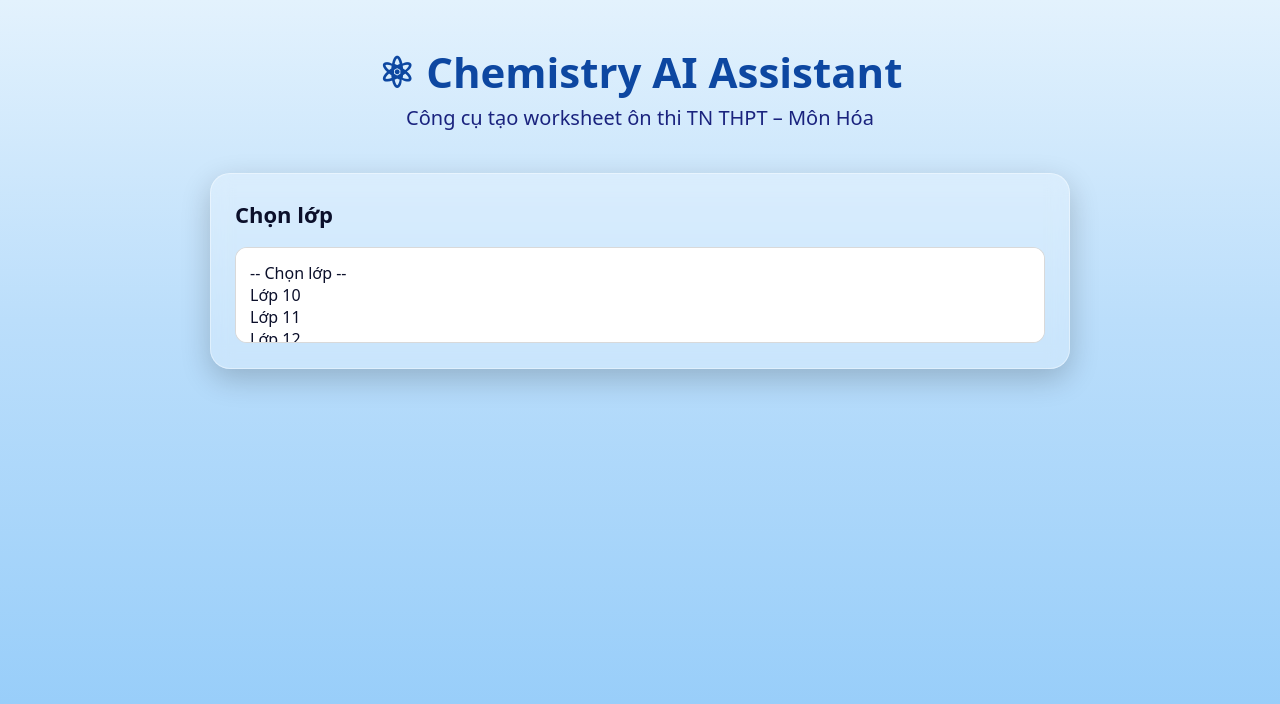
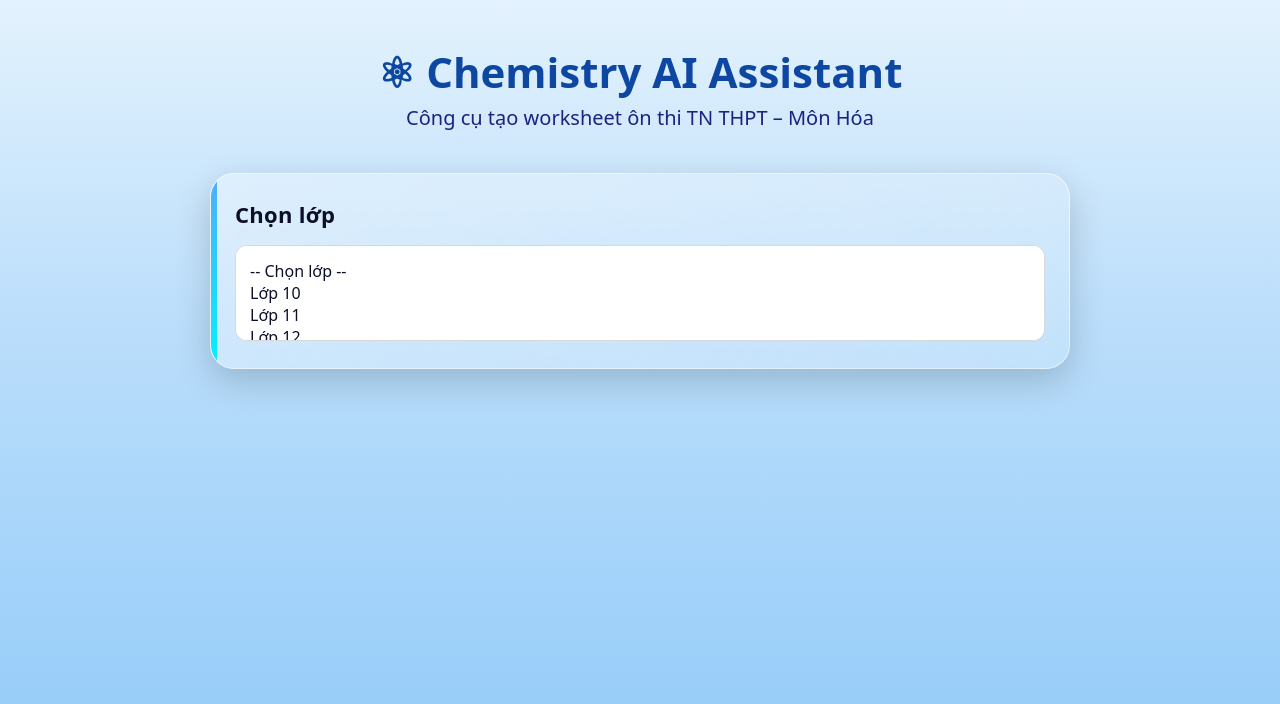
Before and after one commit to tancanhdo-commits/tro-ly-chemistry-diem9-10-12, a Next.js app: page / in a window 1280 px wide. Shown: the top 704 px of the page. Built offline with nearby package versions, Linux system fonts and the light colour scheme.

Commit message:
Update page.tsx

```diff
--- a/app/page.tsx
+++ b/app/page.tsx
@@ -203,7 +203,7 @@ const chemistryData: Record<string, Chapter[]> = {
   ]
 };
 
-/* ================== UI COMPONENT (ĐÃ LÀM SÁNG & ĐẸP HƠN) ================== */
+/* ================== UI COMPONENT */
 function Card({
   title,
   children
@@ -216,24 +216,59 @@ function Card({
       style={{
         marginBottom: 24,
         padding: 24,
-        borderRadius: 20,
-        background: "rgba(255,255,255,0.25)",
-        backdropFilter: "blur(10px)",
-        boxShadow: "0 10px 30px rgba(0,0,0,0.2)",
-        border: "1px solid rgba(255,255,255,0.4)"
+        borderRadius: 24,
+        background: "linear-gradient(135deg, rgba(255,255,255,0.35), rgba(255,255,255,0.15))",
+        backdropFilter: "blur(12px)",
+        boxShadow: "0 12px 35px rgba(0,0,0,0.18)",
+        border: "1px solid rgba(255,255,255,0.5)",
+        transition: "all 0.3s ease",
+        position: "relative",
+        overflow: "hidden",
+      }}
+      onMouseEnter={(e) => {
+        (e.currentTarget as HTMLDivElement).style.transform = "translateY(-4px) scale(1.01)";
+        (e.currentTarget as HTMLDivElement).style.boxShadow = "0 18px 45px rgba(0,0,0,0.22)";
+      }}
+      onMouseLeave={(e) => {
+        (e.currentTarget as HTMLDivElement).style.transform = "translateY(0) scale(1)";
+        (e.currentTarget as HTMLDivElement).style.boxShadow = "0 12px 35px rgba(0,0,0,0.18)";
       }}
     >
+      {/* Dải màu trang trí bên trái */}
+      <div
+        style={{
+          position: "absolute",
+          left: 0,
+          top: 0,
+          bottom: 0,
+          width: 6,
+          background: "linear-gradient(180deg, #4facfe, #00f2fe)",
+          borderTopLeftRadius: 24,
+          borderBottomLeftRadius: 24,
+        }}
+      />
+
       <h2
         style={{
           fontSize: 22,
           fontWeight: 800,
           color: "#0b0f2a",
-          marginBottom: 8
+          marginBottom: 10,
+          letterSpacing: "0.3px",
         }}
       >
         {title}
       </h2>
-      <div style={{ marginTop: 16 }}>{children}</div>
+
+      <div
+        style={{
+          marginTop: 14,
+          lineHeight: 1.6,
+          color: "#1f2937",
+        }}
+      >
+        {children}
+      </div>
     </div>
   );
 }
@@ -278,11 +313,11 @@ Liệt kê có chọn lọc, phục vụ trực tiếp cho dạng bài thi.
 3) DẠNG BÀI & PHƯƠNG PHÁP GIẢI
 Phân loại dạng bài.
 Nêu chiến lược giải nhanh, tránh bẫy đề.
-4)CÂU HỎI ĐÃ RA TRONG ĐỀ TN THPT (5 NĂM GẦN NHẤT 2021- 2025)
+4)12 CÂU HỎI ĐÃ RA TRONG ĐỀ TN THPT (5 NĂM GẦN NHẤT 2021- 2025)
 Phân mức: Easy – Medium – Hard
 Có HINTS (gợi ý) thay vì lời giải trực tiếp.
 Giải từng bước khi bấm vào Đáp án.
-5)BÀI TẬP LUYỆN THI 2026 (PHÂN TẦNG)+ ★ → ★★★★ (từ cơ bản đến vận dụng cao).
+5)12 BÀI TẬP LUYỆN THI 2026 (PHÂN TẦNG)+ ★ → ★★★★ (từ cơ bản đến vận dụng cao).
 HƯỚNG DẪN GIẢI CHI TIẾT
 •	Phân tích tư duy
 6) GHI NHỚ TRONG 90 GIÂY
```
